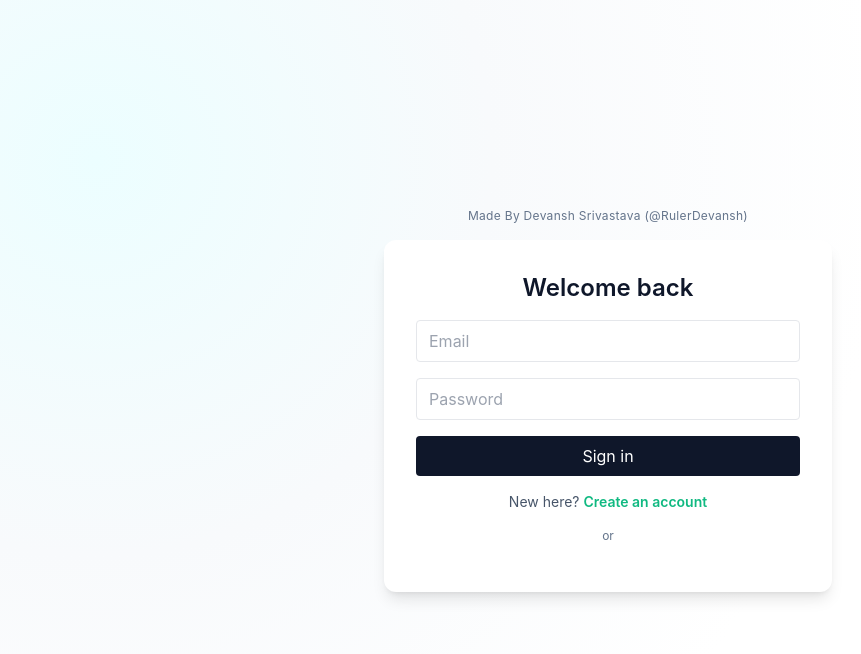
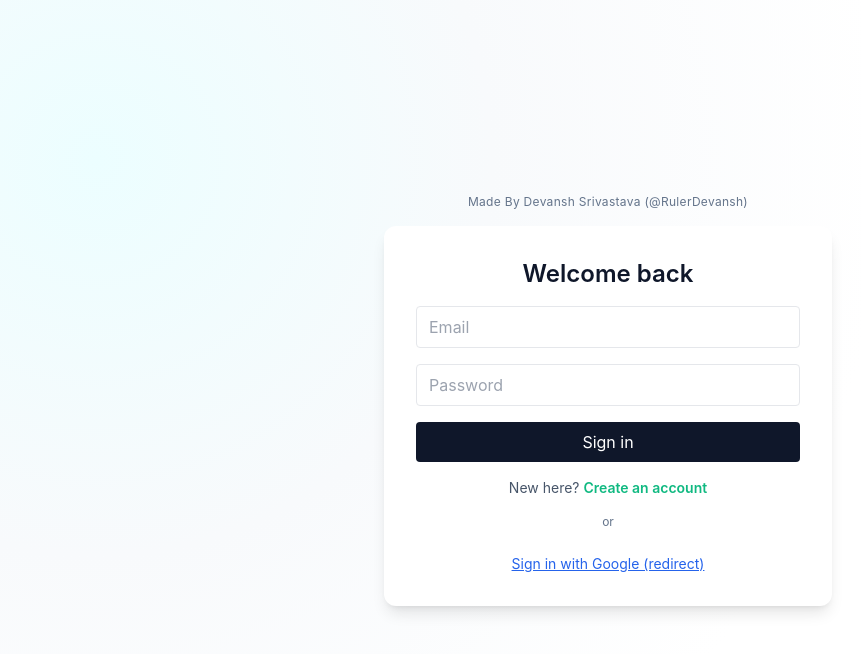
Before and after one commit to RulerDevansh/Automated_Finance_Tracker, a React (Vite) app in the folder frontend/: page /login in a window 1280 px wide. Shown: the top 654 px of the page, without its empty margins (32-893 px from the left). Built offline with nearby package versions, Linux system fonts and the light colour scheme; no server answers.

Commit message:
Add Google redirect fallback when GSI blocked; store nonce

```diff
--- a/frontend/src/components/GoogleLoginButton.jsx
+++ b/frontend/src/components/GoogleLoginButton.jsx
@@ -1,4 +1,5 @@
 import { useEffect, useRef } from 'react';
+import { useState } from 'react';
 
 let googleScriptPromise = null;
 let googleInitializedClientId = null;
@@ -32,6 +33,7 @@ const loadGoogleScript = () => {
 const GoogleLoginButton = ({ onCredential, disabled }) => {
   const buttonRef = useRef(null);
   const clientId = import.meta.env.VITE_GOOGLE_CLIENT_ID;
+  const [showRedirect, setShowRedirect] = useState(false);
 
   useEffect(() => {
     if (!clientId || !buttonRef.current || disabled) return;
@@ -61,6 +63,7 @@ const GoogleLoginButton = ({ onCredential, disabled }) => {
         });
       } catch (error) {
         console.error('Google Sign-In initialization failed:', error);
+        setShowRedirect(true);
       }
     };
 
@@ -81,7 +84,31 @@ const GoogleLoginButton = ({ onCredential, disabled }) => {
     return <p className="text-center text-sm text-red-600">Google Sign-In is not configured.</p>;
   }
 
-  return <div ref={buttonRef} className="flex justify-center" />;
+  const redirectToGoogle = () => {
+    const nonce = Math.random().toString(36).slice(2);
+    sessionStorage.setItem('google_nonce', nonce);
+    const redirectUri = `${window.location.origin}/google-callback`;
+    const params = new URLSearchParams({
+      client_id: clientId,
+      response_type: 'id_token',
+      scope: 'openid email profile',
+      redirect_uri: redirectUri,
+      nonce,
+      prompt: 'consent'
+    });
+    window.location.href = `https://accounts.google.com/o/oauth2/v2/auth?${params.toString()}`;
+  };
+
+  return (
+    <div className="flex flex-col items-center gap-2">
+      <div ref={buttonRef} className="flex justify-center" />
+      {showRedirect && (
+        <button type="button" onClick={redirectToGoogle} className="text-sm text-blue-600 underline">
+          Sign in with Google (redirect)
+        </button>
+      )}
+    </div>
+  );
 };
 
 export default GoogleLoginButton;
```
